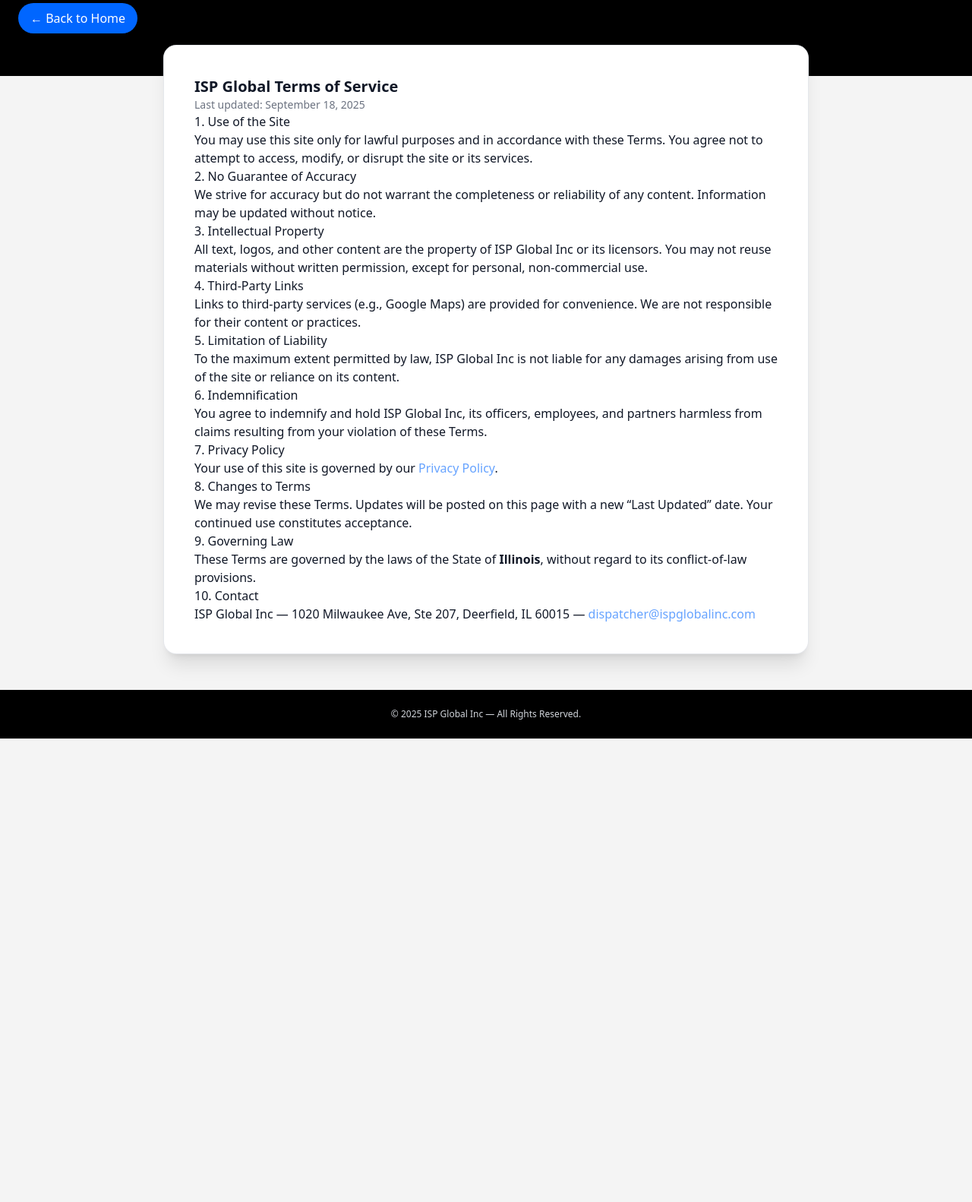
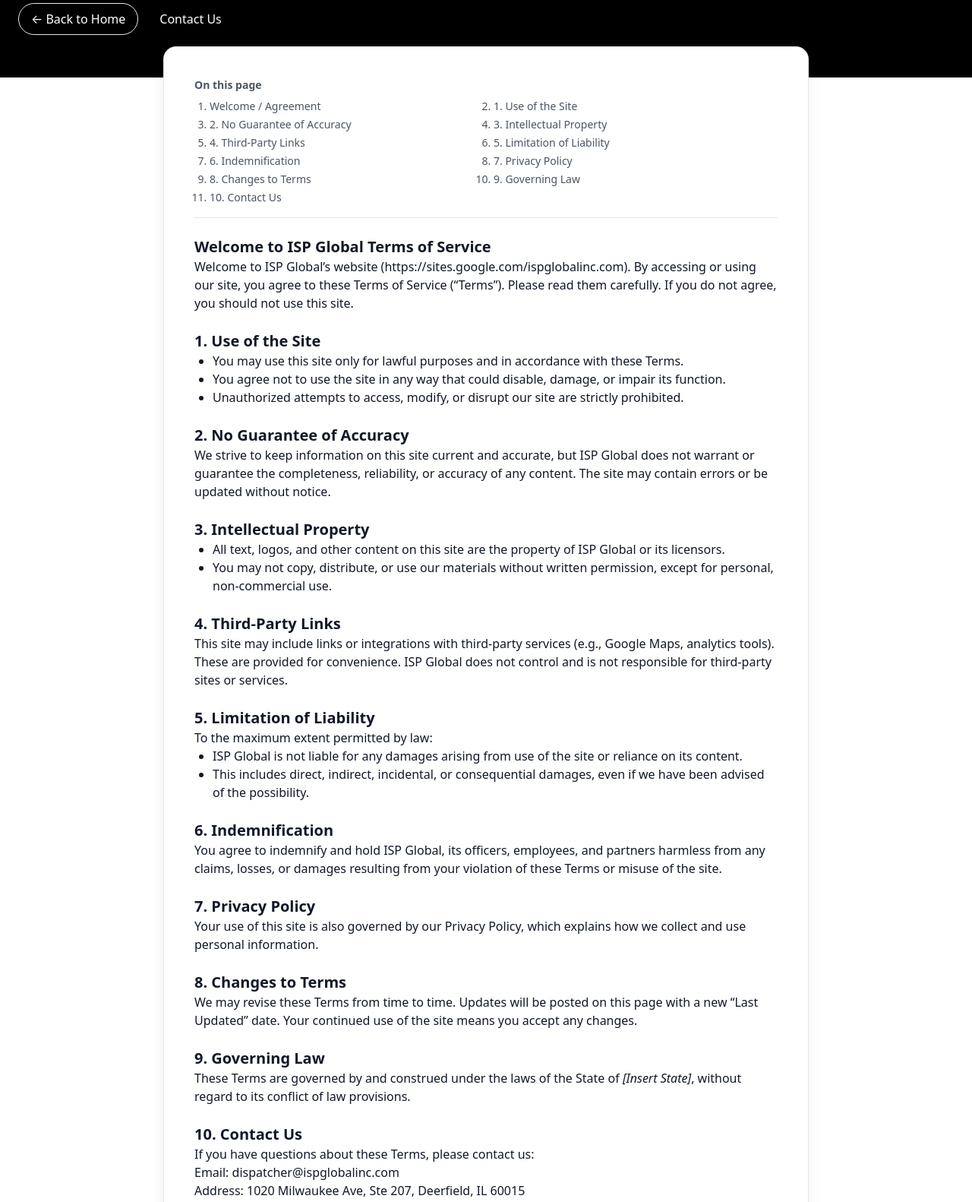
Before and after one commit to ISPglobal/isp-global-site, a plain HTML site: page terms.html in a window 1280 px wide. Shown: the part 160-1742 px from the top of the page at 76% size. Before the commit the page ends 1132 px from the top, so only its background shows below. Drawn offline with nearby package versions, Linux system fonts and the light colour scheme.

Commit message:
Update terms.html

```diff
--- a/terms.html
+++ b/terms.html
@@ -4,58 +4,137 @@
   <meta charset="UTF-8" />
   <meta name="viewport" content="width=device-width, initial-scale=1.0" />
   <title>Terms of Service — ISP Global Inc</title>
-  <meta name="description" content="Terms governing use of ISP Global Inc's website and services.">
-  <script src="https://cdn.tailwindcss.com"></script>
-  <script>tailwind.config = { darkMode: 'class' }</script>
+  <meta name="description" content="Terms of Service for ISP Global Inc." />
+  <link href="https://cdn.jsdelivr.net/npm/tailwindcss@2.2.19/dist/tailwind.min.css" rel="stylesheet"/>
   <link rel="icon" href="assets/favicon.png">
 </head>
-<body class="min-h-screen flex flex-col bg-[#F4F4F4] text-gray-900 dark:bg-black dark:text-white">
+<body class="min-h-screen flex flex-col bg-[#F4F4F4] text-gray-900">
   <main class="flex-1">
+    <!-- Hero -->
     <section class="bg-black text-white">
       <div class="max-w-7xl mx-auto px-6 py-14">
         <h1 class="text-4xl md:text-5xl font-extrabold tracking-tight">Terms of Service</h1>
         <p class="mt-3 text-gray-300">Last updated: September 18, 2025</p>
-        <div class="mt-6">
-          <a href="index.html" class="inline-flex items-center gap-2 px-4 py-2 rounded-full bg-[#0066FF] text-white hover:bg-[#0052cc] transition">← Back to Home</a>
+        <div class="mt-6 flex flex-wrap gap-3">
+          <a href="index.html" class="inline-flex items-center gap-2 px-4 py-2 rounded-full border border-white/30 text-white bg-white/10 hover:bg-white/20 transition">← Back to Home</a>
+          <a href="#contact" class="inline-flex items-center gap-2 px-4 py-2 rounded-full bg-[#0066FF] text-white hover:bg-[#0052cc] transition">Contact Us</a>
         </div>
       </div>
     </section>
 
+    <!-- Content -->
     <section class="max-w-4xl mx-auto px-6">
-      <div class="relative -mt-10 bg-white dark:bg-neutral-900 rounded-2xl shadow-xl ring-1 ring-gray-200 dark:ring-white/10 p-6 md:p-10">
-        <article class="prose prose-neutral max-w-none dark:prose-invert">
-          <h2 class="text-xl font-bold">ISP Global Terms of Service</h2>
-          <p class="text-sm text-gray-500">Last updated: September 18, 2025</p>
+      <div class="relative -mt-10 bg-white rounded-2xl shadow-xl ring-1 ring-gray-200 p-6 md:p-10">
+        <!-- In-page nav -->
+        <nav class="mb-6 border-b pb-4 text-sm text-gray-600">
+          <p class="font-semibold mb-2">On this page</p>
+          <ol class="list-decimal ml-5 grid sm:grid-cols-2 gap-y-1">
+            <li><a class="hover:text-[#0066FF]" href="#intro">Welcome / Agreement</a></li>
+            <li><a class="hover:text-[#0066FF]" href="#use">1. Use of the Site</a></li>
+            <li><a class="hover:text-[#0066FF]" href="#accuracy">2. No Guarantee of Accuracy</a></li>
+            <li><a class="hover:text-[#0066FF]" href="#ip">3. Intellectual Property</a></li>
+            <li><a class="hover:text-[#0066FF]" href="#third">4. Third-Party Links</a></li>
+            <li><a class="hover:text-[#0066FF]" href="#liability">5. Limitation of Liability</a></li>
+            <li><a class="hover:text-[#0066FF]" href="#indemnity">6. Indemnification</a></li>
+            <li><a class="hover:text-[#0066FF]" href="#privacy">7. Privacy Policy</a></li>
+            <li><a class="hover:text-[#0066FF]" href="#changes">8. Changes to Terms</a></li>
+            <li><a class="hover:text-[#0066FF]" href="#law">9. Governing Law</a></li>
+            <li><a class="hover:text-[#0066FF]" href="#contact">10. Contact Us</a></li>
+          </ol>
+        </nav>
 
-          <h3>1. Use of the Site</h3>
-          <p>You may use this site only for lawful purposes and in accordance with these Terms. You agree not to attempt to access, modify, or disrupt the site or its services.</p>
+        <article class="prose max-w-none">
+          <section id="intro" class="mb-6">
+            <h2 class="text-xl font-bold">Welcome to ISP Global Terms of Service</h2>
+            <p>
+              Welcome to ISP Global’s website (<a class="text-[#0066FF]" href="https://sites.google.com/ispglobalinc.com" target="_blank" rel="noopener">https://sites.google.com/ispglobalinc.com</a>).
+              By accessing or using our site, you agree to these Terms of Service (“Terms”). Please read them carefully.
+              If you do not agree, you should not use this site.
+            </p>
+          </section>
 
-          <h3>2. No Guarantee of Accuracy</h3>
-          <p>We strive for accuracy but do not warrant the completeness or reliability of any content. Information may be updated without notice.</p>
+          <section id="use" class="mb-6">
+            <h2 class="text-xl font-bold">1. Use of the Site</h2>
+            <ul class="list-disc ml-6">
+              <li>You may use this site only for lawful purposes and in accordance with these Terms.</li>
+              <li>You agree not to use the site in any way that could disable, damage, or impair its function.</li>
+              <li>Unauthorized attempts to access, modify, or disrupt our site are strictly prohibited.</li>
+            </ul>
+          </section>
 
-          <h3>3. Intellectual Property</h3>
-          <p>All text, logos, and other content are the property of ISP Global Inc or its licensors. You may not reuse materials without written permission, except for personal, non-commercial use.</p>
+          <section id="accuracy" class="mb-6">
+            <h2 class="text-xl font-bold">2. No Guarantee of Accuracy</h2>
+            <p>
+              We strive to keep information on this site current and accurate, but ISP Global does not warrant or guarantee the completeness,
+              reliability, or accuracy of any content. The site may contain errors or be updated without notice.
+            </p>
+          </section>
 
-          <h3>4. Third-Party Links</h3>
-          <p>Links to third-party services (e.g., Google Maps) are provided for convenience. We are not responsible for their content or practices.</p>
+          <section id="ip" class="mb-6">
+            <h2 class="text-xl font-bold">3. Intellectual Property</h2>
+            <ul class="list-disc ml-6">
+              <li>All text, logos, and other content on this site are the property of ISP Global or its licensors.</li>
+              <li>You may not copy, distribute, or use our materials without written permission, except for personal, non-commercial use.</li>
+            </ul>
+          </section>
 
-          <h3>5. Limitation of Liability</h3>
-          <p>To the maximum extent permitted by law, ISP Global Inc is not liable for any damages arising from use of the site or reliance on its content.</p>
+          <section id="third" class="mb-6">
+            <h2 class="text-xl font-bold">4. Third-Party Links</h2>
+            <p>
+              This site may include links or integrations with third-party services (e.g., Google Maps, analytics tools). These are provided for convenience.
+              ISP Global does not control and is not responsible for third-party sites or services.
+            </p>
+          </section>
 
-          <h3>6. Indemnification</h3>
-          <p>You agree to indemnify and hold ISP Global Inc, its officers, employees, and partners harmless from claims resulting from your violation of these Terms.</p>
+          <section id="liability" class="mb-6">
+            <h2 class="text-xl font-bold">5. Limitation of Liability</h2>
+            <p>To the maximum extent permitted by law:</p>
+            <ul class="list-disc ml-6">
+              <li>ISP Global is not liable for any damages arising from use of the site or reliance on its content.</li>
+              <li>This includes direct, indirect, incidental, or consequential damages, even if we have been advised of the possibility.</li>
+            </ul>
+          </section>
 
-          <h3>7. Privacy Policy</h3>
-          <p>Your use of this site is governed by our <a href="privacy.html" class="text-[#66a3ff]">Privacy Policy</a>.</p>
+          <section id="indemnity" class="mb-6">
+            <h2 class="text-xl font-bold">6. Indemnification</h2>
+            <p>
+              You agree to indemnify and hold ISP Global, its officers, employees, and partners harmless from any claims, losses, or damages resulting
+              from your violation of these Terms or misuse of the site.
+            </p>
+          </section>
 
-          <h3>8. Changes to Terms</h3>
-          <p>We may revise these Terms. Updates will be posted on this page with a new “Last Updated” date. Your continued use constitutes acceptance.</p>
+          <section id="privacy" class="mb-6">
+            <h2 class="text-xl font-bold">7. Privacy Policy</h2>
+            <p>
+              Your use of this site is also governed by our <a class="text-[#0066FF]" href="privacy.html">Privacy Policy</a>, which explains how we collect and use personal information.
+            </p>
+          </section>
 
-          <h3>9. Governing Law</h3>
-          <p>These Terms are governed by the laws of the State of <strong>Illinois</strong>, without regard to its conflict-of-law provisions.</p>
+          <section id="changes" class="mb-6">
+            <h2 class="text-xl font-bold">8. Changes to Terms</h2>
+            <p>
+              We may revise these Terms from time to time. Updates will be posted on this page with a new “Last Updated” date.
+              Your continued use of the site means you accept any changes.
+            </p>
+          </section>
 
-          <h3>10. Contact</h3>
-          <p>ISP Global Inc — 1020 Milwaukee Ave, Ste 207, Deerfield, IL 60015 — <a href="mailto:dispatcher@ispglobalinc.com" class="text-[#66a3ff]">dispatcher@ispglobalinc.com</a></p>
+          <section id="law" class="mb-6">
+            <h2 class="text-xl font-bold">9. Governing Law</h2>
+            <p>
+              These Terms are governed by and construed under the laws of the State of <em>[Insert State]</em>, without regard to its conflict of law provisions.
+            </p>
+          </section>
+
+          <section id="contact" class="mb-2">
+            <h2 class="text-xl font-bold">10. Contact Us</h2>
+            <p>If you have questions about these Terms, please contact us:</p>
+            <p>Email: <a class="text-[#0066FF]" href="mailto:dispatcher@ispglobalinc.com">dispatcher@ispglobalinc.com</a></p>
+            <p>Address: 1020 Milwaukee Ave, Ste 207, Deerfield, IL 60015</p>
+          </section>
+
+          <div class="mt-8">
+            <a href="#top" class="text-sm text-gray-600 hover:text-[#0066FF]">Back to top ↑</a>
+          </div>
         </article>
       </div>
     </section>
@@ -66,10 +145,5 @@
       © 2025 ISP Global Inc — All Rights Reserved.
     </div>
   </footer>
-
-  <script>
-    const mode = localStorage.getItem('isp-theme');
-    if (mode === 'dark') document.documentElement.classList.add('dark');
-  </script>
 </body>
 </html>
```
